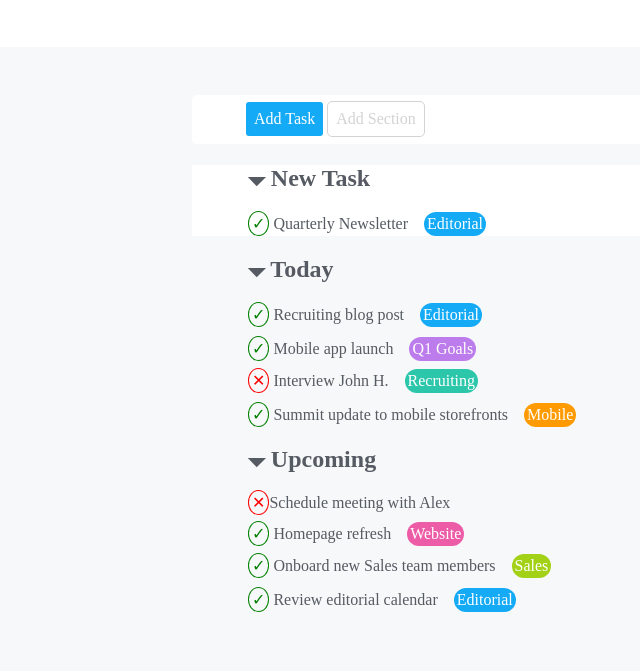
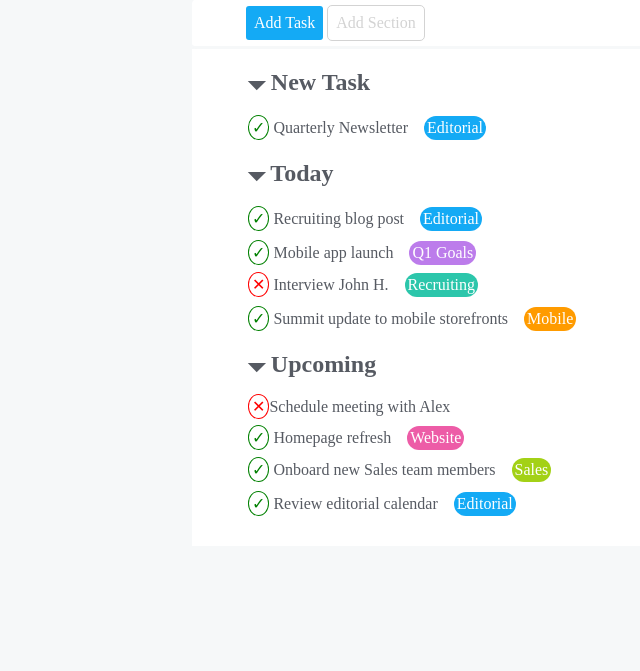
Before and after one commit to EmilioDeChiara3388/html-css-toboolist, a plain HTML site: page index.html in a window 1280 px wide. Shown: the part 129-800 px from the top of the page, without its empty margins (0-640 px from the left). Drawn offline with Linux system fonts and the light colour scheme.

Commit message:
fix errors

```diff
--- a/css/style.css
+++ b/css/style.css
@@ -6,7 +6,7 @@ body{
 header{
     box-sizing: border-box;
     margin: 0;
-    padding: 3rem;
+    padding-left: 3rem;
     background-color: white;
 }
 
@@ -18,6 +18,11 @@ h1{
     vertical-align: middle;
 }
 
+main{
+    background-color: white;
+    margin-bottom: 10px;
+}
+
 .container{
     width: 70%;
     margin: auto;
@@ -25,11 +30,10 @@ h1{
 
 .selection{
     margin-top: 3rem;
-    width: 70%;
     height: 50px;
     box-sizing: border-box;
     background-color: white;
-    border-bottom: 1px solid #f6f8f9;
+    border-bottom: 3px solid #f6f8f9;
     border-radius: 5px;
     padding: 6px;
 }
@@ -65,6 +69,11 @@ h2{
     margin-left: 3.5rem;
 }
 
+#first{
+    margin-top: 0px;
+    padding-top: 20px;
+}
+
 .new-task{
     width: 70%;
     margin-left: 3,5rem;
@@ -94,7 +103,7 @@ span{
     margin-left: 1rem;
 }
 
-.mob-app{
+.top-spaced-div{
     margin-top: 10px;
     color: #565a62;
 }
@@ -108,7 +117,7 @@ span{
     margin-left: 1rem;
 }
 
-.interview{
+.top-spaced-span{
     display: inline-block;
     margin-top: 10px;
 }
@@ -129,11 +138,6 @@ span{
     padding: 3px;
     border-radius: 30px;
     margin-left: 1rem;
-}
-
-.summit{
-        margin-top: 10px;
-        color: #565a62;
 }
 
 .mobile{
@@ -162,3 +166,7 @@ span{
     border-radius: 30px;
     margin-left: 1rem;
 }
+
+#last-item{
+    padding-bottom: 30px;
+}
--- a/index.html
+++ b/index.html
@@ -24,33 +24,33 @@
         <!-- Lista -->
         <main>
             <!-- New Task -->
-             <div class="new-task">
-            <section >
-                <h2>&#128899 New Task</h2>
-                <span><span class="checkmark">&#10003</span> Quarterly Newsletter</span><span class="editorial">Editorial</span>
-            </section>
+            <div class="new-task">
+                <section >
+                    <h2 id="first">&#128899 New Task</h2>
+                    <span><span class="checkmark">&#10003</span> Quarterly Newsletter</span><span class="editorial">Editorial</span>
+                </section>
             </div>
 
             <!-- Today -->
-             <div class="today">
+             <div>
                 <section>
                     <h2>&#128899 Today</h2>
                     <span><span class="checkmark">&#10003</span> Recruiting blog post</span><span class="editorial">Editorial</span>
-                    <div class="mob-app"><span class="checkmark">&#10003</span> Mobile app launch</span><span class="q1-goals">Q1 Goals</span></div>
-                    <span class="interview"><span class="to-do-mark">&#10005</span> Interview John H.</span><span class="recruiting">Recruiting</span>
-                    <div class="summit"><span class="checkmark">&#10003</span> Summit update to mobile storefronts</span><span class="mobile">Mobile</span></div>
+                    <div class="top-spaced-div"><span class="checkmark">&#10003</span> Mobile app launch</span><span class="q1-goals">Q1 Goals</span></div>
+                    <span class="top-spaced-span"><span class="to-do-mark">&#10005</span> Interview John H.</span><span class="recruiting">Recruiting</span>
+                    <div class="top-spaced-div"><span class="checkmark">&#10003</span> Summit update to mobile storefronts</span><span class="mobile">Mobile</span></div>
                 </section>
             </div>
 
             <!-- Upcoming -->
             <section>
-                <div class="today">
+                <div>
                     <section>
                         <h2>&#128899 Upcoming</h2>
                         <span><span class="to-do-mark">&#10005</span>Schedule meeting with Alex</span>
-                        <div class="mob-app"><span class="checkmark">&#10003</span> Homepage refresh</span><span class="website">Website</span></div>
-                        <span class="interview"><span class="checkmark">&#10003</span> Onboard new Sales team members</span><span class="sales">Sales</span>
-                        <div class="summit"><span class="checkmark">&#10003</span> Review editorial calendar</span><span class="editorial">Editorial</span>
+                        <div class="top-spaced-div"><span class="checkmark">&#10003</span> Homepage refresh</span><span class="website">Website</span></div>
+                        <span class="top-spaced-span"><span class="checkmark">&#10003</span> Onboard new Sales team members</span><span class="sales">Sales</span>
+                        <div class="top-spaced-div" id="last-item"><span class="checkmark">&#10003</span> Review editorial calendar</span><span class="editorial">Editorial</span>
                     </section>
                 </div>
             </section>
```
